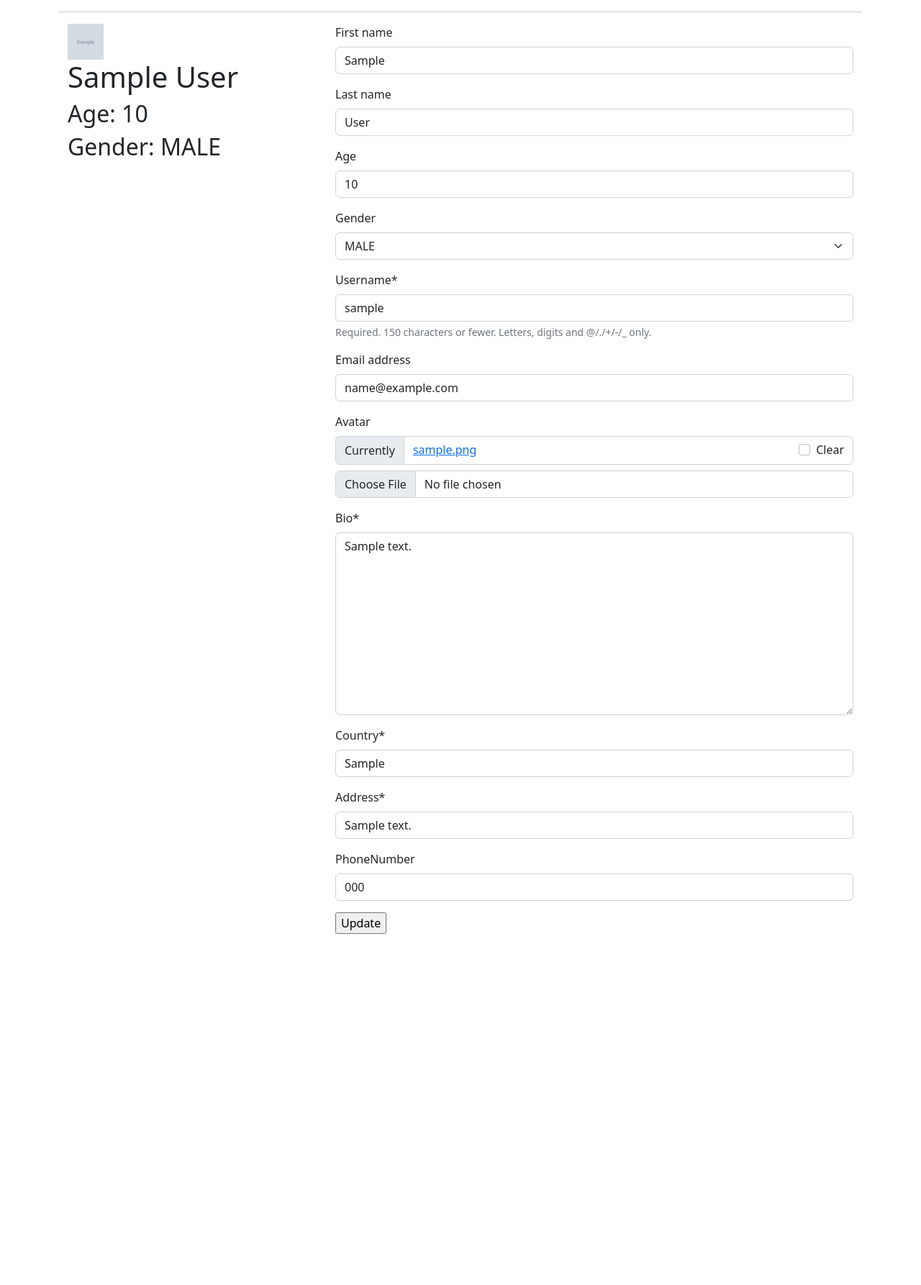
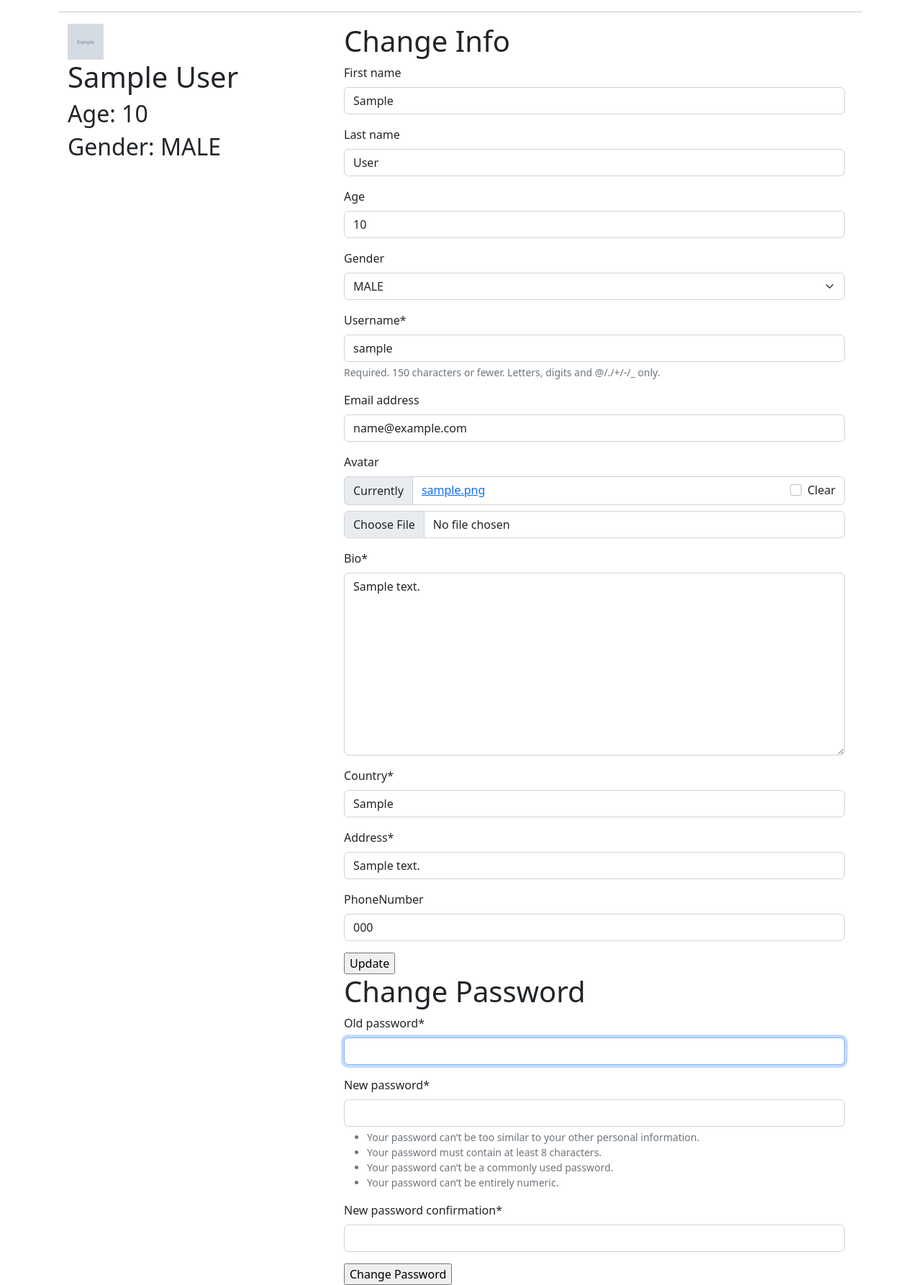
Before and after one commit to ishanshre/Simple-Delivery-System-using-Django, a Django app: page /accounts/profile/ in a window 1280 px wide. Shown: the part 60-1846 px from the top of the page at 72% size. Before the commit the page ends 1358 px from the top, so only its background shows below. Run offline with Django 4.2, Linux system fonts and the light colour scheme; a user stored in the database is signed in; tables that the repository leaves empty hold one stand-in row (values such as "Sample post"); grey boxes marked "Sample" are stand-in pictures; parts of the project's set-up code (start-up, migrations or seed data) failed here and were passed over; some libraries are stand-ins or nearby versions.

Commit message:
Feat: muultiple form integration profile     - create password change form inheriting PasswordChangeForm in form.py     - add boolean fields with hidden input widget to password change form and profile form     - edit post method in UserProfileView and add multiple form update fuction

```diff
--- a/accounts/forms.py
+++ b/accounts/forms.py
@@ -1,6 +1,6 @@
 from django.contrib.auth.forms import UserCreationForm, UserChangeForm
 from django.contrib.auth import get_user_model
-from django.contrib.auth.forms import AuthenticationForm
+from django.contrib.auth.forms import AuthenticationForm, PasswordChangeForm
 from django import forms
 from captcha.fields import ReCaptchaField
 from captcha.widgets import ReCaptchaV2Checkbox
@@ -33,9 +33,16 @@ class UserLoginForm(AuthenticationForm):
 
 
 class ProfileForm(forms.ModelForm):
+    profile_update = forms.BooleanField(widget=forms.HiddenInput, initial=True)
     class Meta:
         model = Profile
         fields = ['avatar','bio','country','address','phoneNumber']
         widgets = {
             'phoneNumber': PhoneNumberPrefixWidget(initial="NP")
         }
+
+class UserPasswordChangeForm(PasswordChangeForm):
+    change_password = forms.BooleanField(widget=forms.HiddenInput, initial=True)
+    class Meta:
+        model = get_user_model()
+        fields = ['old_password', 'new_password1', 'new_password2']
--- a/accounts/templates/accounts/profile.html
+++ b/accounts/templates/accounts/profile.html
@@ -11,6 +11,8 @@
             <h2>Gender: {{ profile.user.gender }}</h2>
         </div>
         <div class="col-md-8">
+            <div class="container">
+                <h1>Change Info</h1>
                 <form action="" method="post" enctype="multipart/form-data">
                     {% csrf_token %}
                     {{ user_form|crispy }}
@@ -18,6 +20,16 @@
                     <input type="submit" value="Update">
                 </form>
             </div>
+            <div class="container">
+                <h1>Change Password</h1>
+                <form action="" method="post">
+                    {% csrf_token %}
+                    {{ password_change_form|crispy }}
+                    <input type="submit" value="Change Password">
+
+                </form>
+            </div>
+        </div>
 
     </div>
 </div>
--- a/accounts/views.py
+++ b/accounts/views.py
@@ -1,5 +1,5 @@
-from django.shortcuts import render
-from .forms import CustomUserCreationForm, UserLoginForm, ProfileForm, CustomUserChangeForm
+from django.shortcuts import render, redirect
+from .forms import CustomUserCreationForm, UserLoginForm, ProfileForm, CustomUserChangeForm, UserPasswordChangeForm
 from django.views import View
 from django.views.generic.edit import CreateView
 from django.contrib.auth.views import LoginView
@@ -7,6 +7,7 @@ from django.contrib.messages.views import SuccessMessageMixin
 from django.contrib.auth.mixins import LoginRequiredMixin
 from django.urls import reverse_lazy
 from .models import Profile
+from django.contrib.auth import update_session_auth_hash # used in changing user password
 from django.contrib import messages
 # Create your views here.
 
@@ -58,25 +59,38 @@ class UserProfileView(LoginRequiredMixin,View):
     def get(self, request, *args, **kwargs):
         profile = Profile.objects.get(user=request.user)
         user_form = CustomUserChangeForm(instance=request.user)
-        profile_form = ProfileForm(instance=profile)
+        profile_form = ProfileForm(instance=request.user.user_profile)
+        password_change_form = UserPasswordChangeForm(request.user)
         context = {
             'profile':profile,
             'profile_form':profile_form,
-            'user_form':user_form
+            'user_form':user_form,
+            'password_change_form':password_change_form,
         }
         return render(request, self.template_name, context)
 
     def post(self, request, *args, **kwargs):
         profile = Profile.objects.get(user=request.user)
         user_form = CustomUserChangeForm(request.POST, instance=request.user)
-        profile_form = ProfileForm(request.POST,request.FILES, instance=profile)
-        if profile_form.is_valid() and user_form.is_valid():
-            profile_form.save()
-            user_form.save()
-            messages.success(request, 'Information Updated Successfully')
+        profile_form = ProfileForm(request.POST,request.FILES, instance=request.user.user_profile)
+        password_change_form = UserPasswordChangeForm(request.user, request.POST)
+        if 'change_password' in request.POST:
+
+            if password_change_form.is_valid():
+                user = password_change_form.save()
+                update_session_auth_hash(request, user)
+                messages.success(request, 'Password change Successfull')
+                return redirect('accounts:profile')
+        if 'profile_update' in request.POST:
+            if user_form.is_valid() and profile_form.is_valid():
+                user_form.save()
+                profile_form.save()
+                messages.success(request, 'Info Updated')
+                return redirect('accounts:profile')
         context = {
             'profile':profile,
             'user_form':user_form,
             'profile_form':profile_form,
+            'password_change_form':password_change_form,
         }
         return render(request, self.template_name, context)
```
Lines whose indentation alone changed are shown as unchanged.
